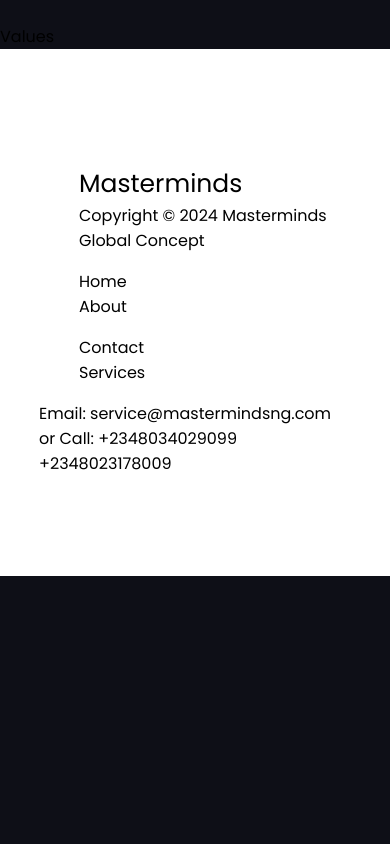
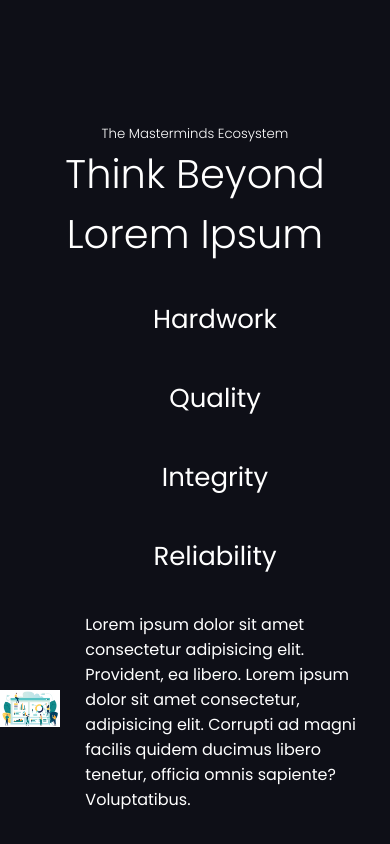
Before and after one commit to kennsawyerr/masterminds-site, a React (Vite) app: page / in a window 390 px wide. Shown: the part 2300-3144 px from the top of the page. Before the commit the page ends 2876 px from the top, so only its background shows below. Built offline with nearby package versions, Linux system fonts and the light colour scheme.

Commit message:
modified:   src/App.css 	deleted:    src/Values.jsx 	modified:   src/components/Home.jsx 	modified:   src/components/Values.jsx 	new file:   src/components/vector-image.jpg

```diff
--- a/src/App.css
+++ b/src/App.css
@@ -50,8 +50,6 @@ p {
   padding: 0;
 }
 
-
-
 ul {
   list-style: none;
 }
@@ -59,10 +57,18 @@ ul {
 body {
   padding: 0;
   margin: 0;
+  color: white;
   background-color: var(--main-col-4);
   font-family: "Poppins", sans-serif;
 }
 
+.our-values {
+  text-align: center;
+}
+
+.our-values h5 {
+  font-weight: 300;
+}
 .header {
   box-sizing: border-box;
   background-color: transparent;
@@ -93,6 +99,18 @@ body {
   align-items: center;
 }
 
+.grid {
+}
+.our-values h2{
+   font-size: 40px;
+   font-weight: 300;
+}
+
+.grid li {
+  border-bottom: 3px solid white;
+  padding: 40px 100px  20px;
+  font-size: 26px;
+}
 .menubar {
   background: rgba(255, 255, 255, 0.3); /* Semi-transparent background */
   backdrop-filter: blur(10px); /* Blur effect */
@@ -171,7 +189,7 @@ a:hover {
   height: 100vh;
 }
 
-footer{
+footer {
   background-color: white;
   color: black;
 }
@@ -198,7 +216,7 @@ footer{
   color: white;
 }
 
-.text-black{
+.text-black {
   color: black;
 }
 img {
@@ -206,7 +224,7 @@ img {
   height: 100%;
 }
 
-.footer-flex{
+.footer-flex {
   display: flex;
   justify-content: space-around;
 }
@@ -233,7 +251,7 @@ img {
   justify-content: center;
 }
 
-.text-box-cont{
+.text-box-cont {
   width: 80%;
   max-width: inherit;
   margin: 0 auto;
@@ -252,6 +270,19 @@ img {
   background-color: black;
 }
 
+.our-values-img-container{
+  width: 100%;
+  max-width: 500px;
+  height: 100%;
+  padding: 50px 0;
+}
+
+.our-values-text{
+  text-align: left;
+  padding: 0 15px;
+  margin: 0 10px;
+}
+
 /* Default state: hide hamburger menu */
 #hamburger-menu {
   visibility: hidden;
@@ -266,11 +297,8 @@ img {
   }
 }
 
-
-
-@media screen and (max-width: 900px){
-
-   .menubar {
+@media screen and (max-width: 900px) {
+  .menubar {
     display: flex;
     flex-direction: column;
     position: absolute;
@@ -288,14 +316,22 @@ img {
   }
 
 
-   .container,
+  .grid li{
+    padding: 20px;
+  }
+
+  .grid {
+    display: grid;
+    grid-template-columns: 1fr 1fr;
+  }
+  .container,
   .nav-flex {
     max-width: 600px;
     width: 100%;
     margin: 0 auto;
   }
 
-   #hamburger-menu {
+  #hamburger-menu {
     display: block;
   }
 
@@ -308,14 +344,12 @@ img {
     transition: 0.5s;
   }
 
-
-
-   .collapse-nav {
+  .collapse-nav {
     display: none;
     transition: 0.5s;
   }
 
-   .cards {
+  .cards {
     width: 100%;
     margin: 10px auto;
     max-width: 400px;
@@ -334,12 +368,18 @@ img {
 
     margin: 0 auto;
   }
-
-
 }
 
+@media screen and (max-width: 600px) {
 
-@media screen and (max-width: 600px) {
+  .grid{
+    display: grid;
+    grid-template-columns: 1fr;
+
+  }
+  .grid li{
+    border-bottom: none;
+  }
   .menubar {
     display: flex;
     flex-direction: column;
@@ -397,6 +437,9 @@ img {
     width: 400px;
   }
 
+
+
+
   .service-flex {
     display: flex;
     flex-direction: column;
--- a/src/Values.jsx
+++ /dev/null
@@ -1,9 +0,0 @@
-
-
-const Values = () => {
-  return (
-    <div>Values</div>
-  )
-}
-
-export default Values
--- a/src/components/Values.jsx
+++ b/src/components/Values.jsx
@@ -1,17 +1,32 @@
-
+import Vector from "./vector-image.jpg"
 
 const Values = () => {
   return (
     <>
-    <section className="sect-pad">
+      <section className="sect-pad container our-values">
+        <h5 className="white">The Masterminds Ecosystem</h5>
+        <h2>Think Beyond Lorem Ipsum</h2>
 
-        <h5 className="">The Masterminds Ecosystem</h5>
-  <h2>
- Think Beyond Lorem Ipsum
-  </h2>
-    </section>
+        <ul className="flex grid">
+          <li>Hardwork</li>
+          <li>Quality</li>
+          <li>Integrity</li>
+          <li>Reliability</li>
+        </ul>
+
+
+<div className="text-box-container flex">
+        <div className="our-values-img-container">
+          <img src={Vector} alt="" />
+        </div>
+        <div className="our-values-text">
+          Lorem ipsum dolor sit amet consectetur adipisicing elit. Provident, ea libero.
+          Lorem ipsum dolor sit amet consectetur, adipisicing elit. Corrupti ad magni facilis quidem ducimus libero tenetur, officia omnis sapiente? Voluptatibus.
+        </div>
+        </div>
+      </section>
     </>
-  )
-}
+  );
+};
 
-export default Values
+export default Values;
```
Also changed, not shown: src/components/Home.jsx (+5 -7 lines), src/components/vector-image.jpg (added).
